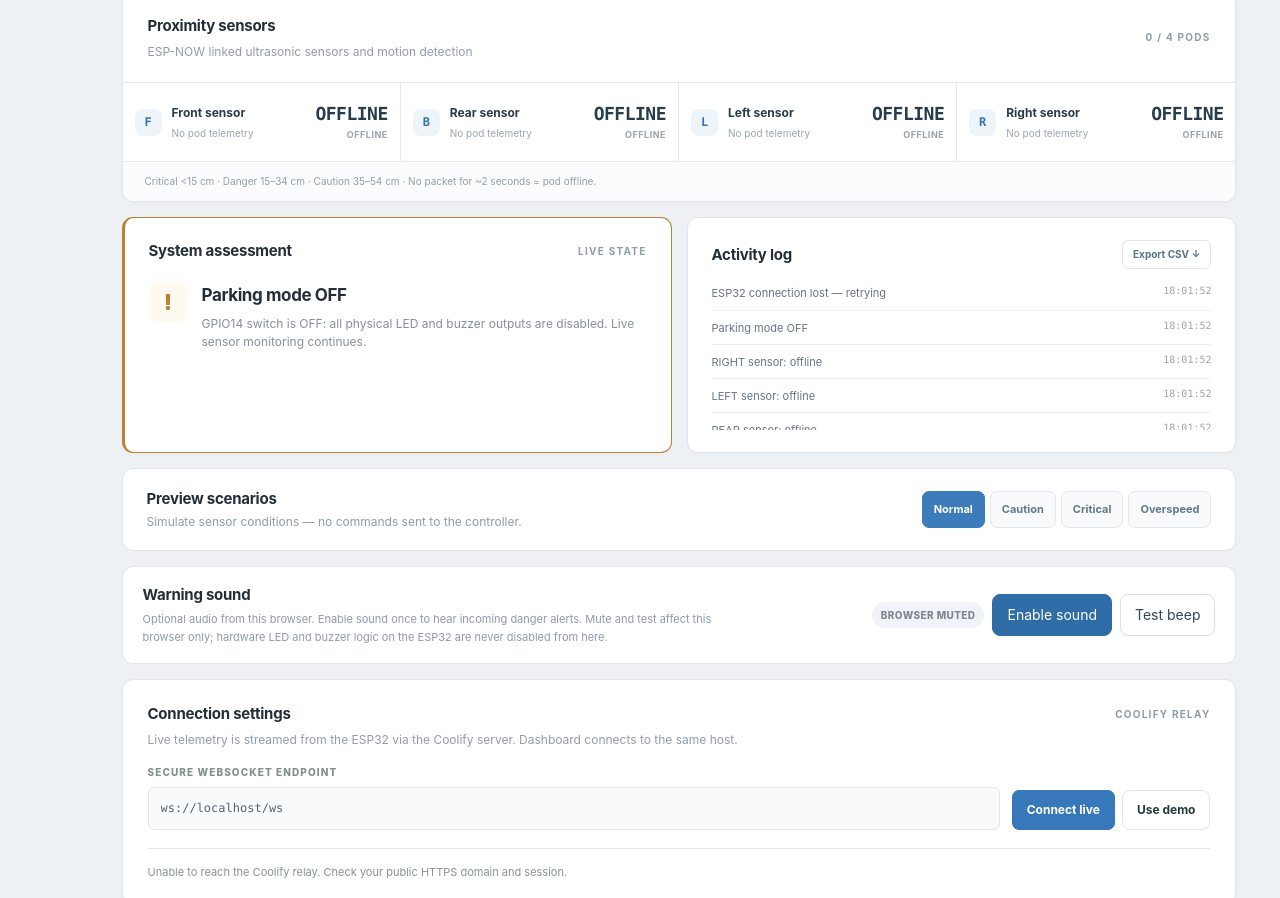
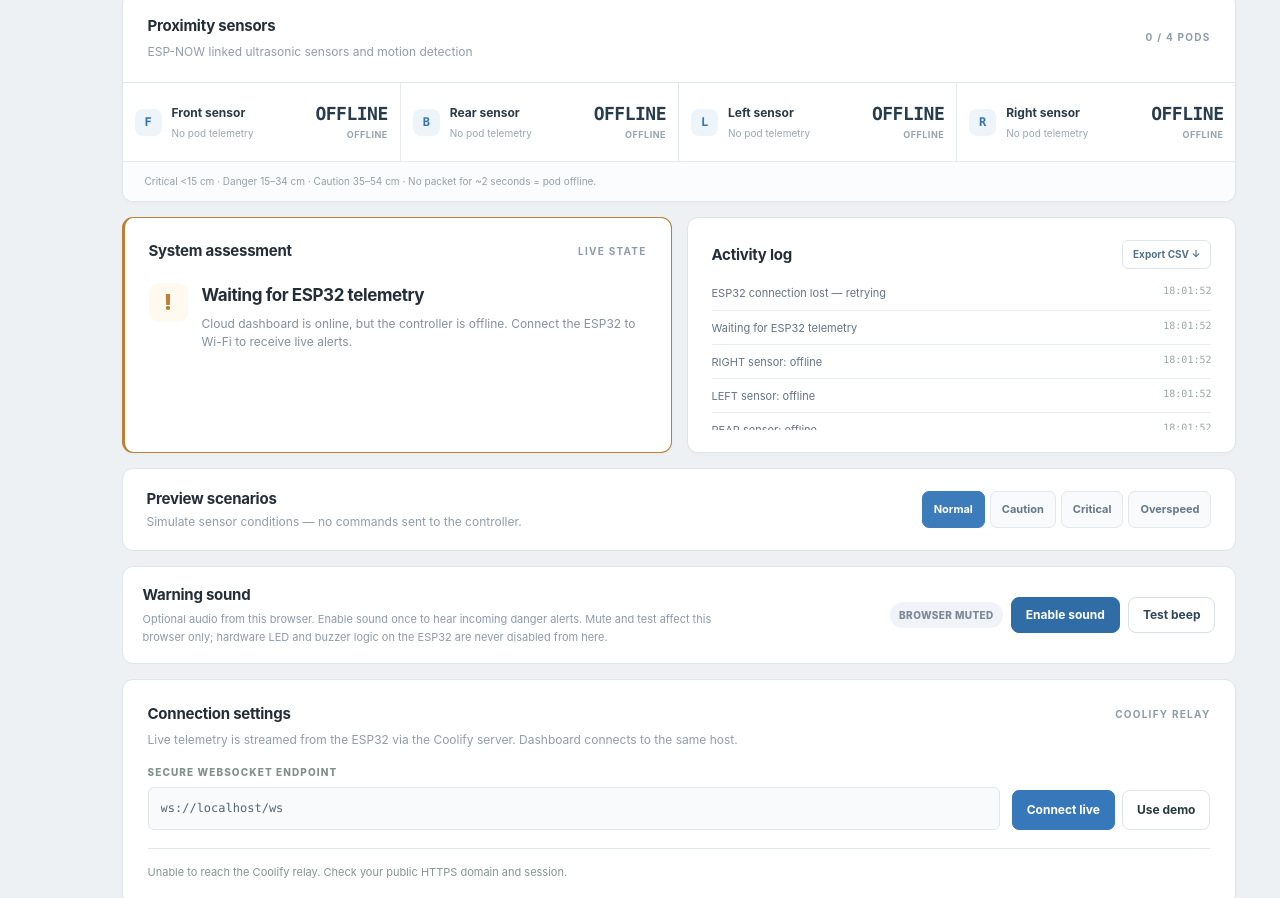
Before and after one commit to muhdmunir961-byte/parksense-dashboard, a website: page public/index.html in a window 1280 px wide. Shown: the part 1043-1941 px from the top of the page. Drawn offline with Linux system fonts and the light colour scheme.

Commit message:
Clarify offline controller warning and button typography

```diff
--- a/public/index.html
+++ b/public/index.html
@@ -104,7 +104,7 @@ body{background:var(--bg);color:var(--text);font-size:14px}
 .safety-ribbon .sr-title{font-size:18px;font-weight:750;letter-spacing:-.5px;line-height:1.25}
 .safety-ribbon .sr-copy{font-size:12px;color:#78838e;margin-top:4px;max-width:740px}
 .safety-ribbon .sr-actions{display:flex;gap:8px;align-items:center;flex-wrap:wrap;justify-content:end}
-.hmi-btn{display:inline-flex;justify-content:center;align-items:center;gap:8px;padding:10px 14px;font:700 12px/1.2 inherit;border:1px solid #d7e0e8;border-radius:8px;background:#fff;color:#304759;cursor:pointer;white-space:nowrap}
+.hmi-btn{display:inline-flex;justify-content:center;align-items:center;gap:8px;padding:10px 14px;font:700 12px/1.2 Inter,system-ui,sans-serif;border:1px solid #d7e0e8;border-radius:8px;background:#fff;color:#304759;cursor:pointer;white-space:nowrap}
 .hmi-btn:hover{background:#eaf1f8}.hmi-btn:focus-visible{outline:3px solid #9fc5e6;outline-offset:2px}
 .hmi-btn.blue{background:#306da7;border-color:#306da7;color:#fff}.hmi-btn.blue:hover{background:#245f96}
 .hmi-btn.urgent{background:#ad4038;border-color:#ad4038;color:#fff}.hmi-btn.urgent:hover{background:#92342c}
@@ -453,7 +453,8 @@ body.warning-open{overflow:hidden}
     });
     $('activePods').textContent=active+' / 4 PODS';
     let headline='Normal operation',message='Vehicle speed and detected distances are within the monitored thresholds.',tone='',symbol='✓';
-    if(mode==='live' && telemetry.systemEnabled!==true){headline='Parking mode OFF';message='GPIO14 switch is OFF: all physical LED and buzzer outputs are disabled. Live sensor monitoring continues.';tone='warn';symbol='!';}
+    if(mode==='live' && $('connectionText').textContent!=='DEVICE CONNECTED'){headline='Waiting for ESP32 telemetry';message='Cloud dashboard is online, but the controller is offline. Connect the ESP32 to Wi-Fi to receive live alerts.';tone='warn';symbol='!';}
+    else if(mode==='live' && telemetry.systemEnabled!==true){headline='Parking mode OFF';message='GPIO14 switch is OFF: all physical LED and buzzer outputs are disabled. Live sensor monitoring continues.';tone='warn';symbol='!';}
     else if(active===0){headline='No sensor signal';message='No ESP-NOW pod data is available. Check sensor power and communications.';tone='warn';symbol='!';}
     else if(min<15){headline='Immediate obstacle alert';message='A sensor detects an object under 15 cm. Solid red LED and continuous buzzer.';tone='danger';symbol='!';}
     else if(speed>limit){headline='Speed limit exceeded';message='Vehicle speed is above the '+limit+' km/h warning threshold.';tone='danger';symbol='!';}
```
